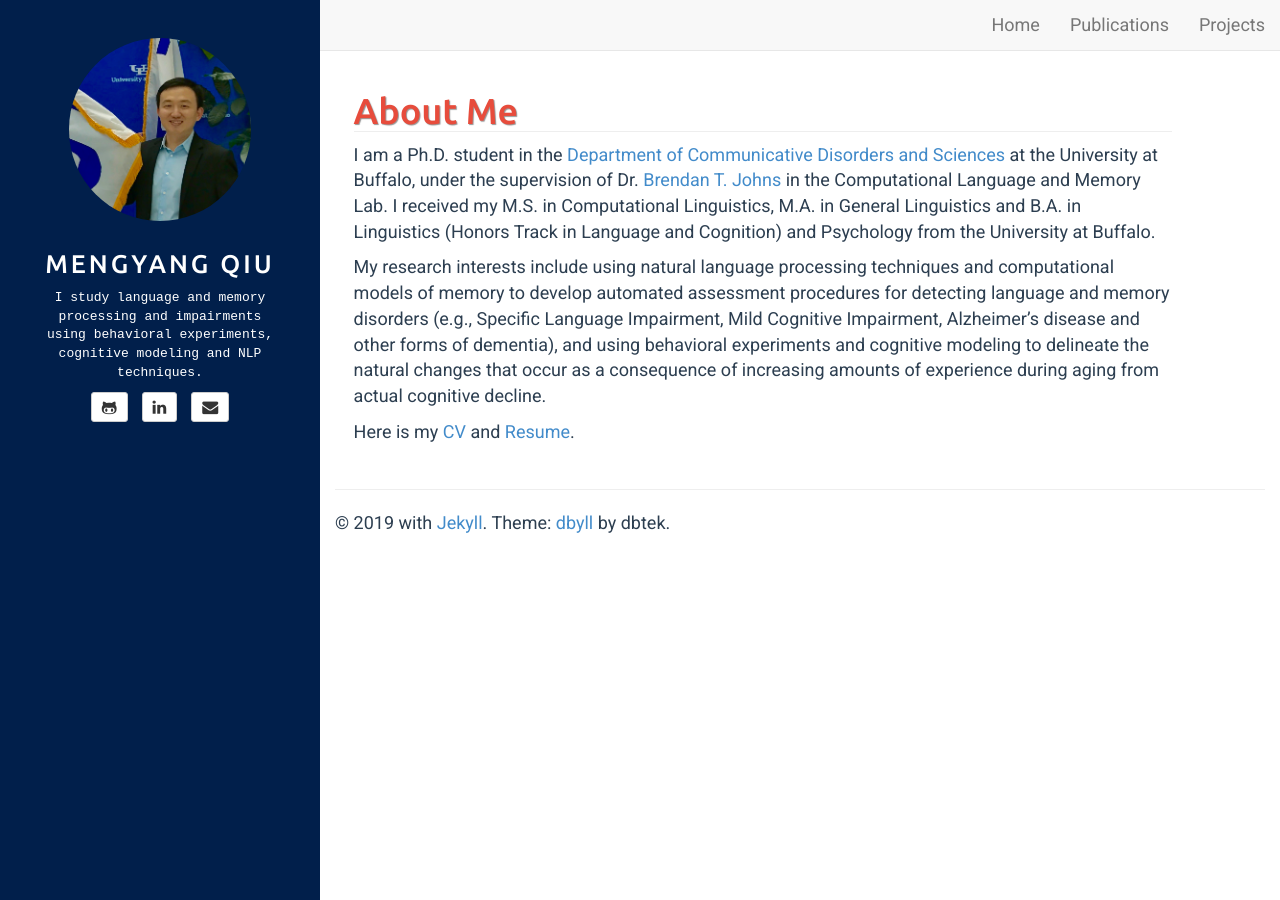
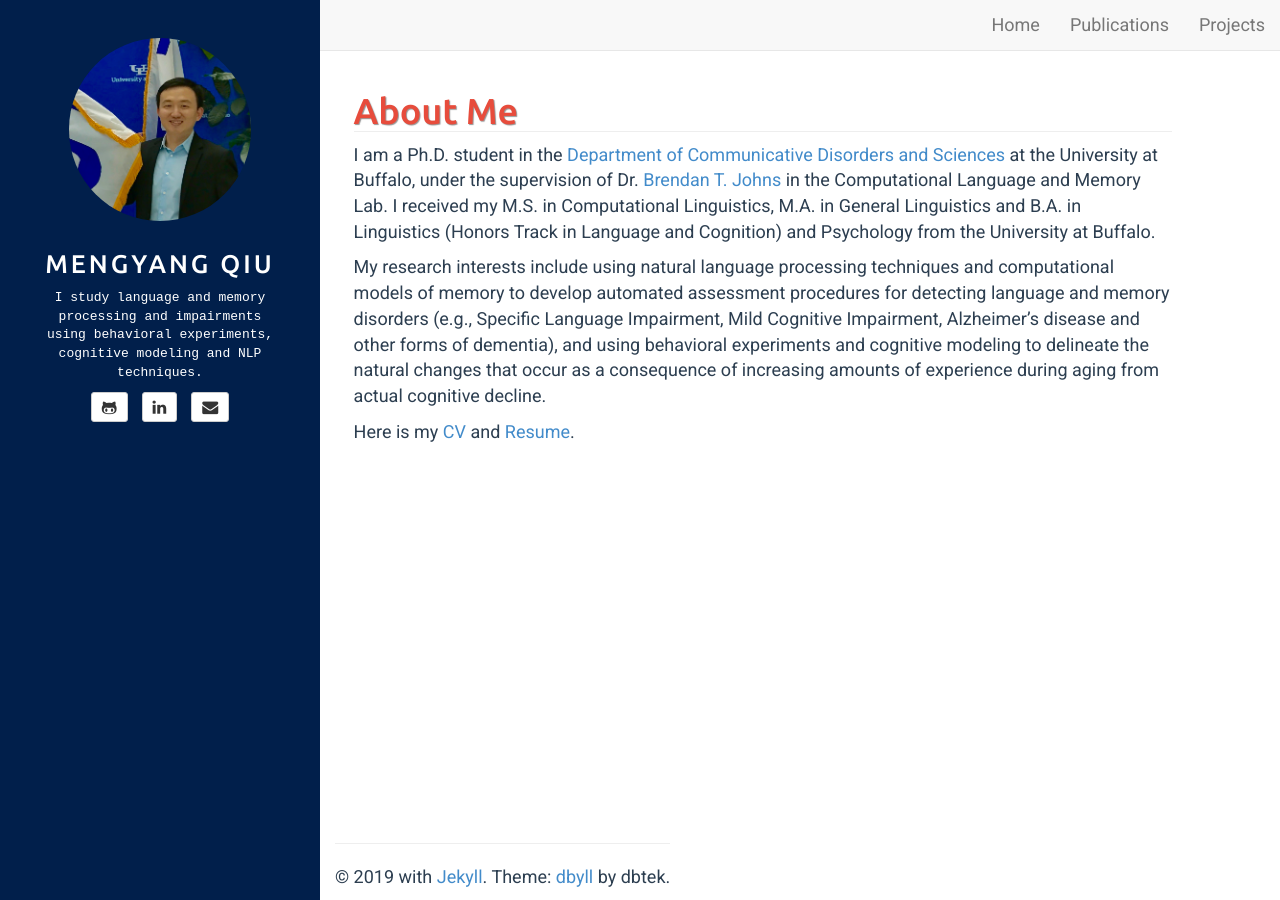
Before and after one commit to mengyangq/mengyangq.github.io, a Jekyll site: the page built from index.html, in a window 1280 px wide. Built offline with Jekyll 4.4.1, drawn with Linux system fonts in a browser that asks for light colours.

Commit message:
Update style.css

```diff
--- a/assets/css/style.css
+++ b/assets/css/style.css
@@ -198,8 +198,10 @@ li {
   margin-right: 20px;
 }
 
+/* padding-top: 15px;*/
 footer {
-	padding-top: 15px;
+	position: fixed;
+  	bottom: 0px;
 	font-family: 'Ubuntu';
 }
 
```
